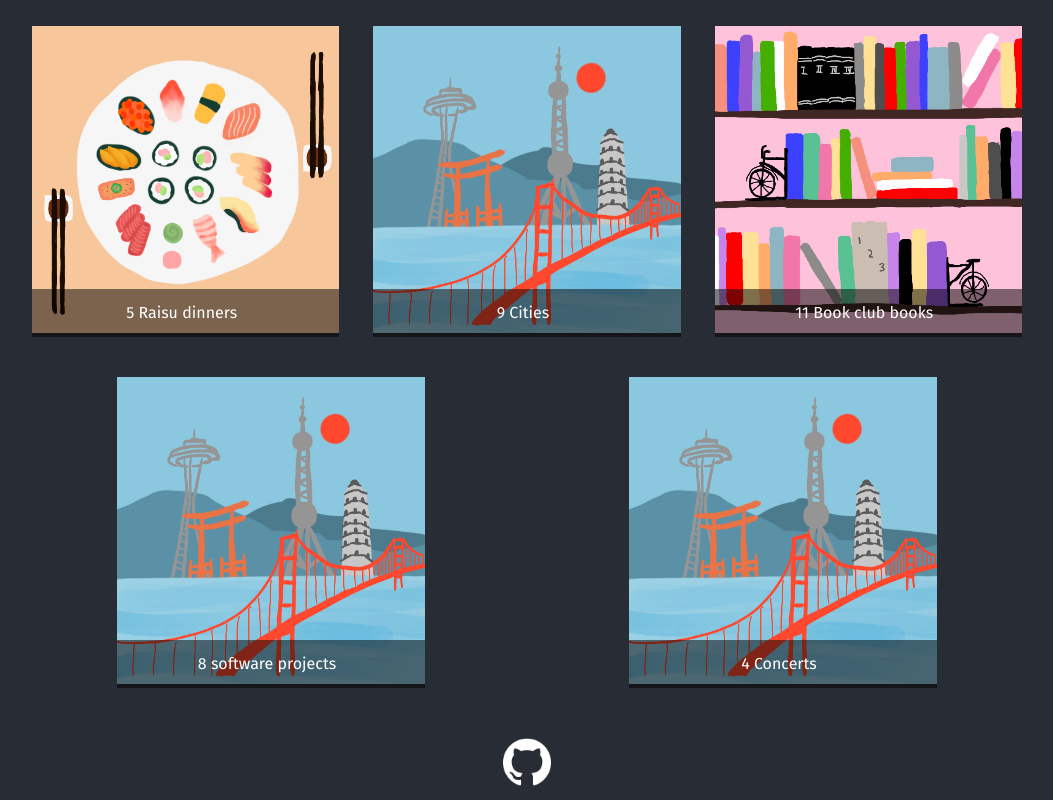
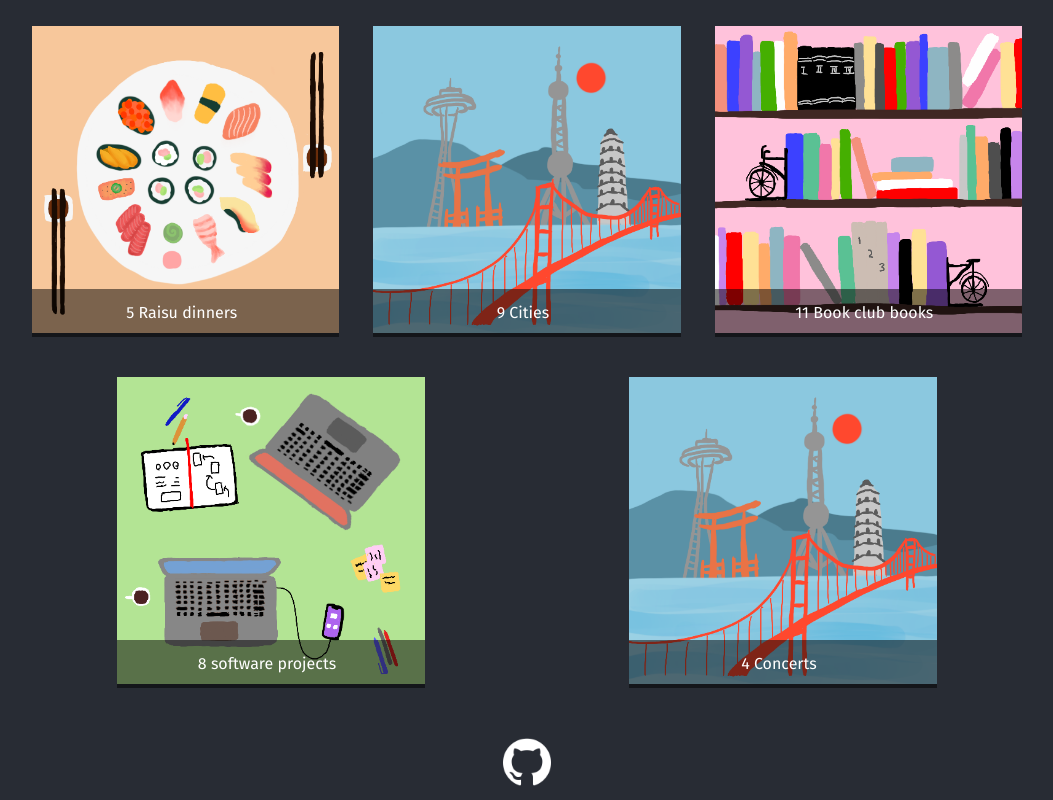
Before and after one commit to frostyshadows/anniversary, a React (Create React App) app: page / in a window 1280 px wide. Shown: the part 871-1671 px from the top of the page, without its empty margins (113-1166 px from the left). Built offline with nearby package versions, Linux system fonts and the light colour scheme.

Commit message:
add hackathon image

```diff
--- a/src/components/StatsGrid.jsx
+++ b/src/components/StatsGrid.jsx
@@ -48,7 +48,7 @@ export default function TitlebarGridList() {
               />
             </div>
           </GridListTile>}
-          position="right center">
+          position={`${tile.popupDir} center`}>
           <div>
             <List component="nav" aria-label="Main mailbox folders">
               {tile.items.map(item => (
--- a/src/tileData.js
+++ b/src/tileData.js
@@ -9,6 +9,7 @@ const tileData = [
       'Seattle',
     ],
     open: false,
+    popupDir: 'right',
   },
   {
     img: 'cities.PNG',
@@ -25,6 +26,7 @@ const tileData = [
       'San Francisco',
     ],
     open: false,
+    popupDir: 'right',
     // Vancouver, Seattle, Chicago, Waterloo, Shanghai, Suzhou, Tokyo, Osaka, San Francisco
   },
   {
@@ -44,9 +46,10 @@ const tileData = [
       'The Master and Margarita',
     ],
     open: false,
+    popupDir: 'left',
   },
   {
-    img: 'cities.PNG',
+    img: 'hackathon.PNG',
     title: '8 software projects',
     // nekoTap @ nwHacks 2019, Koshu @ Hack the North, Tender @ nwHacks 2018, Alternative Tweets @ nwHacks 2017, Mood Music Bot @ Local Hack Day, Coding for All, FluffyTab, LearnersQuiz
     featured: true,
@@ -61,6 +64,7 @@ const tileData = [
       'LearnersQuiz',
     ],
     open: false,
+    popupDir: 'right',
   },
   {
     img: 'cities.PNG',
@@ -72,6 +76,7 @@ const tileData = [
       'Warped Tour',
     ],
     open: false,
+    popupDir: 'left',
     // Coldplay, Arcade Fire, Skookum, Warped
   },
 ];
```
Also changed, not shown: src/images/hackathon.PNG (added).
